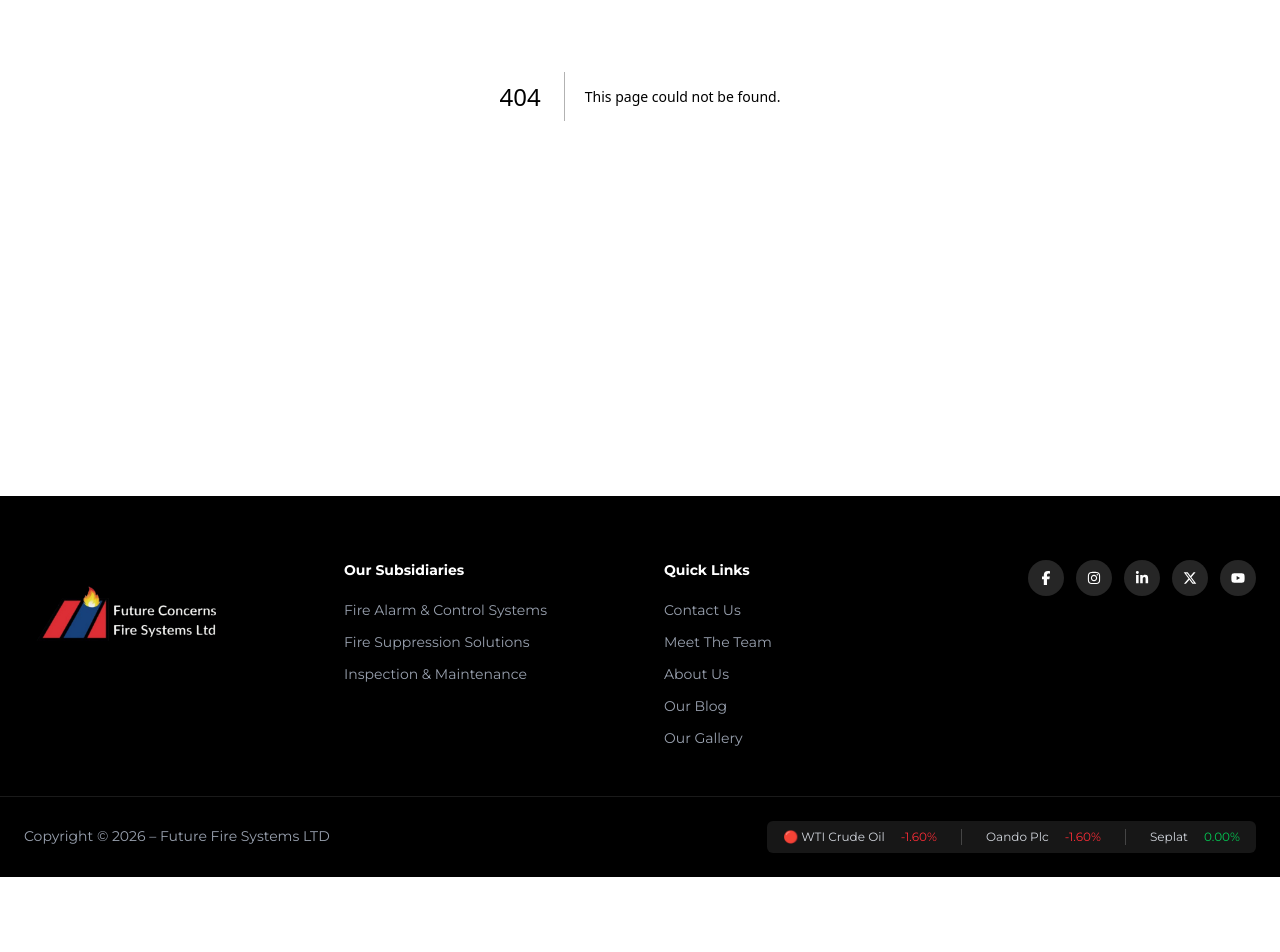
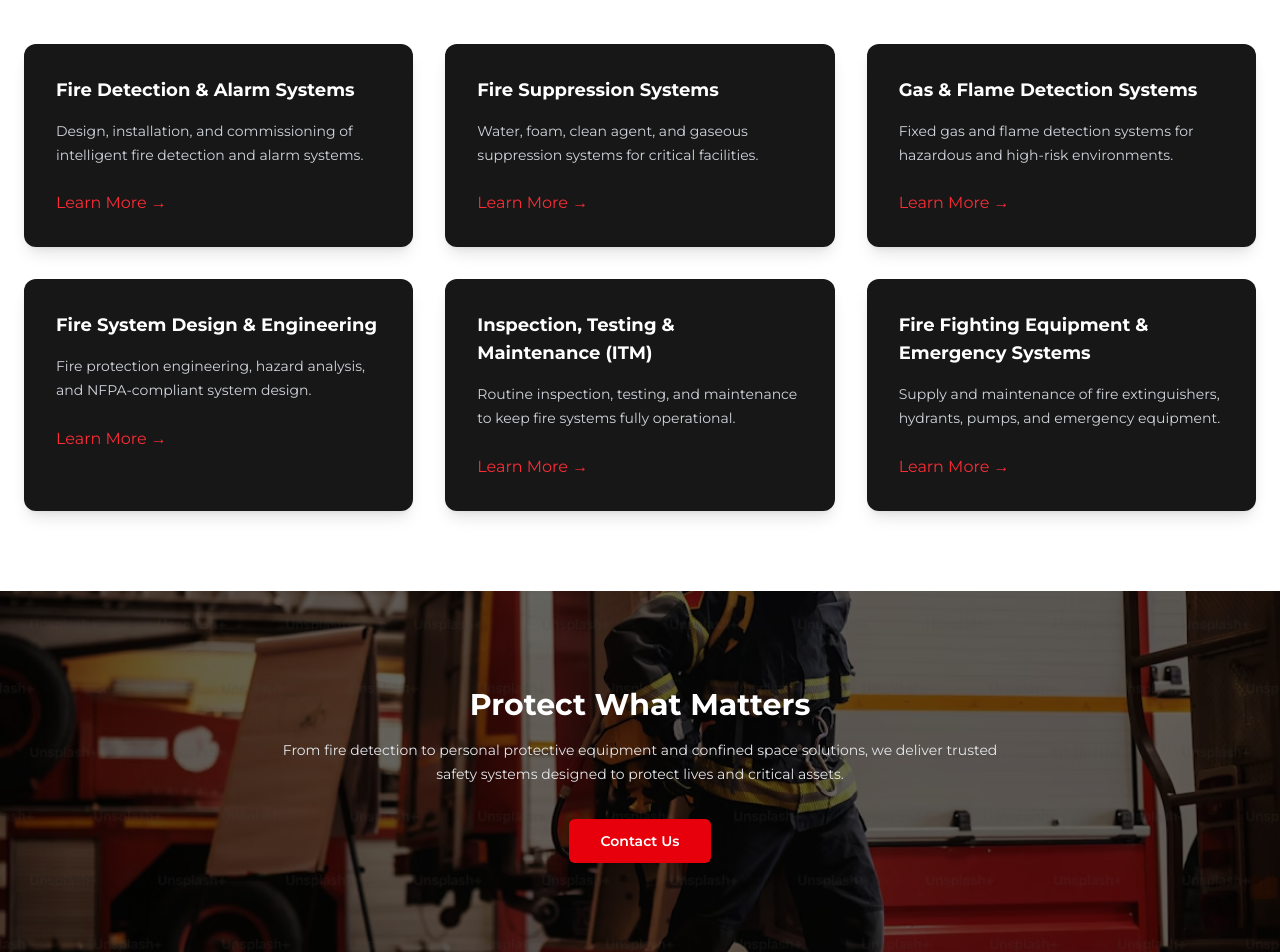
Before and after one commit to jahseed89/future-fire-systems, a Next.js app: page /services in a window 1280 px wide. Before the commit this address had no page. Shown: the part 400-1352 px from the top of the page. Before the commit the page ends 1277 px from the top, so only its background shows below. Built offline with nearby package versions, Linux system fonts and the light colour scheme.

Commit message:
service page added

```diff
--- /dev/null
+++ b/app/services/[slug]/page.tsx
@@ -0,0 +1,48 @@
+import fs from "fs";
+import path from "path";
+import ReactMarkdown from "react-markdown";
+import BackButton from "@/components/BackButton";
+
+interface Props {
+  params: Promise<{ slug: string }>;
+}
+
+export default async function ServiceDetail({ params }: Props) {
+  const { slug } = await params;
+
+  const filePath = path.join(
+    process.cwd(),
+    "app/services/contents",
+    `${slug}.md`
+  );
+
+  if (!fs.existsSync(filePath)) {
+    return (
+      <main className="py-24 text-center">
+        <h1 className="text-2xl font-bold">Service Not Found</h1>
+      </main>
+    );
+  }
+
+  const content = fs.readFileSync(filePath, "utf8");
+
+  return (
+    <main className="bg-white">
+      {/* HERO */}
+      <section className="bg-neutral-900 py-24 text-center">
+        <h1 className="text-4xl font-extrabold text-white">
+          {slug.replace(/-/g, " ").toUpperCase()}
+        </h1>
+      </section>
+
+      {/* CONTENT */}
+      <section className="mx-auto max-w-4xl px-6 py-20">
+        <BackButton fallbackHref="/services" />
+
+        <article className="prose prose-lg max-w-none prose-headings:text-gray-900 prose-p:text-gray-700">
+          <ReactMarkdown>{content}</ReactMarkdown>
+        </article>
+      </section>
+    </main>
+  );
+}
--- /dev/null
+++ b/app/services/contents/fire-detection.md
@@ -0,0 +1,20 @@
+## Fire Detection & Alarm Systems
+
+Our Fire Detection and Alarm Systems are designed to provide **early warning, rapid response, and reliable control** in the event of a fire incident.
+
+### Scope of Services
+- Smoke, heat, flame, and multi-criteria detectors
+- Addressable and conventional fire alarm panels
+- Audible and visual alarm devices
+- Emergency notification and evacuation systems
+
+### Engineering & Compliance
+All systems are designed and installed in compliance with **NFPA, FM Global, and local fire authority requirements**, ensuring full regulatory approval.
+
+### Application Areas
+- Industrial plants
+- Oil & gas facilities
+- Commercial buildings
+- Data centers and critical infrastructure
+
+![Fire Alarm System](../../../public/fire-suppression.jpg)
--- /dev/null
+++ b/app/services/contents/fire-engineering.md
@@ -0,0 +1,18 @@
+## Fire System Design & Engineering
+
+Our fire protection engineering services cover the **complete lifecycle** of fire system projects.
+
+### Engineering Services
+- Fire risk and hazard analysis
+- System design and layout
+- Hydraulic calculations
+- Equipment selection
+- Authority approvals
+
+### Standards
+Designs comply with **NFPA, FM, BS, and international fire codes**.
+
+### Deliverables
+- Detailed drawings
+- Technical specifications
+- Compliance documentation
--- /dev/null
+++ b/app/services/contents/fire-suppression.md
@@ -0,0 +1,20 @@
+## Fire Suppression Systems
+
+Our fire suppression systems are engineered to **control, suppress, and extinguish fires quickly** while minimizing damage to people, assets, and operations.
+
+### System Types
+- Automatic sprinkler systems
+- Foam suppression systems
+- Clean agent systems (FM-200, Novec 1230)
+- CO₂ and inert gas suppression
+
+### Benefits
+- Rapid fire control
+- Reduced downtime
+- Asset protection
+- Compliance with international standards
+
+### Industries Served
+Oil & gas, manufacturing, power plants, warehouses, and mission-critical facilities.
+
+![Fire Suppression](../images/fire-suppression.jpg)
--- /dev/null
+++ b/app/services/contents/firefighting-equipment.md
@@ -0,0 +1,16 @@
+## Fire Fighting Equipment & Emergency Systems
+
+We supply and maintain certified fire fighting and emergency response equipment.
+
+### Equipment Range
+- Fire extinguishers
+- Fire hose reels & hydrants
+- Fire pumps and controllers
+- Breathing apparatus
+- Emergency signage
+
+### Support Services
+- Installation
+- Commissioning
+- Inspection & maintenance
+- Training support
--- /dev/null
+++ b/app/services/contents/gas-detection.md
@@ -0,0 +1,20 @@
+## Gas & Flame Detection Systems
+
+We provide fixed gas and flame detection systems designed to **continuously monitor hazardous environments** and trigger alarms before incidents escalate.
+
+### Detection Capabilities
+- Flammable gases
+- Toxic gases
+- Oxygen depletion
+- UV & IR flame detection
+
+### Integration
+Systems are fully integrated with:
+- Fire alarm panels
+- Shutdown systems
+- Fire suppression systems
+
+### Key Advantages
+- Early hazard detection
+- Automated response
+- Improved personnel safety
--- /dev/null
+++ b/app/services/contents/inspection-maintenance.md
@@ -0,0 +1,15 @@
+## Inspection, Testing & Maintenance (ITM)
+
+Routine inspection and maintenance are critical to ensuring fire systems perform when needed.
+
+### ITM Services
+- Functional testing
+- System audits
+- Fault diagnostics
+- Preventive maintenance
+
+### Benefits
+- Increased system reliability
+- Extended equipment lifespan
+- Regulatory compliance
+- Reduced operational risk
--- /dev/null
+++ b/app/services/page.tsx
@@ -0,0 +1,110 @@
+"use client";
+
+import Image from "next/image";
+import Link from "next/link";
+
+const services = [
+  {
+    title: "Fire Detection & Alarm Systems",
+    slug: "fire-detection",
+    description:
+      "Design, installation, and commissioning of intelligent fire detection and alarm systems.",
+  },
+  {
+    title: "Fire Suppression Systems",
+    slug: "fire-suppression",
+    description:
+      "Water, foam, clean agent, and gaseous suppression systems for critical facilities.",
+  },
+  {
+    title: "Gas & Flame Detection Systems",
+    slug: "gas-detection",
+    description:
+      "Fixed gas and flame detection systems for hazardous and high-risk environments.",
+  },
+  {
+    title: "Fire System Design & Engineering",
+    slug: "fire-engineering",
+    description:
+      "Fire protection engineering, hazard analysis, and NFPA-compliant system design.",
+  },
+  {
+    title: "Inspection, Testing & Maintenance (ITM)",
+    slug: "inspection-maintenance",
+    description:
+      "Routine inspection, testing, and maintenance to keep fire systems fully operational.",
+  },
+  {
+    title: "Fire Fighting Equipment & Emergency Systems",
+    slug: "firefighting-equipment",
+    description:
+      "Supply and maintenance of fire extinguishers, hydrants, pumps, and emergency equipment.",
+  },
+];
+
+export default function ServicesPage() {
+  return (
+    <main>
+      {/* HERO */}
+      <section className="bg-neutral-800 py-24 text-center">
+        <p className="text-sm font-semibold uppercase tracking-widest text-red-600">
+          What We Do
+        </p>
+        <h1 className="mt-3 text-4xl font-extrabold text-white">
+          Our Services
+        </h1>
+      </section>
+
+      {/* SERVICES GRID */}
+      <section className="bg-white py-20">
+        <div className="mx-auto max-w-7xl px-6">
+          <div className="grid gap-8 sm:grid-cols-2 lg:grid-cols-3">
+            {services.map((service, index) => (
+              <div
+                key={index}
+                className="rounded-xl bg-neutral-900 p-8 text-white shadow-lg transition hover:-translate-y-1 hover:shadow-xl"
+              >
+                <h3 className="text-lg font-bold">{service.title}</h3>
+                <p className="mt-4 text-sm leading-relaxed text-gray-300">
+                  {service.description}
+                </p>
+                <Link
+                  href={`/services/${service.slug}`}
+                  className="mt-6 inline-block text-red-500"
+                >
+                  Learn More →
+                </Link>
+              </div>
+            ))}
+          </div>
+        </div>
+      </section>
+
+      {/* CTA */}
+      <section className="relative bg-black py-24">
+        <div className="absolute inset-0">
+          <Image
+            src="/fire-fighting1.avif"
+            alt="Fire Safety"
+            fill
+            className="object-cover opacity-40"
+          />
+        </div>
+        <div className="relative z-10 mx-auto max-w-3xl px-6 text-center text-white">
+          <h2 className="text-3xl font-extrabold">Protect What Matters</h2>
+          <p className="mt-4 text-sm leading-relaxed text-gray-200">
+            From fire detection to personal protective equipment and confined
+            space solutions, we deliver trusted safety systems designed to
+            protect lives and critical assets.
+          </p>
+          <Link
+            href="/contact"
+            className="mt-8 inline-flex items-center justify-center rounded-md bg-red-600 px-8 py-3 text-sm font-semibold transition hover:bg-red-700"
+          >
+            Contact Us
+          </Link>
+        </div>
+      </section>
+    </main>
+  );
+}
--- /dev/null
+++ b/components/BackButton.tsx
@@ -0,0 +1,32 @@
+"use client";
+
+import { useRouter } from "next/navigation";
+
+interface BackButtonProps {
+  fallbackHref?: string;
+  label?: string;
+}
+
+export default function BackButton({
+  fallbackHref = "/services",
+  label = "Back",
+}: BackButtonProps) {
+  const router = useRouter();
+
+  const handleBack = () => {
+    if (window.history.length > 1) {
+      router.back();
+    } else {
+      router.push(fallbackHref);
+    }
+  };
+
+  return (
+    <button
+      onClick={handleBack}
+      className="mb-8 inline-flex items-center gap-2 rounded-md  px-4 py-2 text-sm font-medium text-white bg-[#e7000b] hover:bg-red-700 transition"
+    >
+      ← {label}
+    </button>
+  );
+}
--- a/components/Header.tsx
+++ b/components/Header.tsx
@@ -14,6 +14,7 @@ function Header() {
     { href: "/about", label: "About Us" },
     { href: "/gallery", label: "Gallery" },
     { href: "/blog", label: "Blog" },
+    { href: "/services", label: "Services" },
     { href: "/contact", label: "Contact Us" },
   ];
 
```
Also changed, not shown: public/fire-suppression.jpg (added), 1 other file (tests, documents, lock files or other folders).
